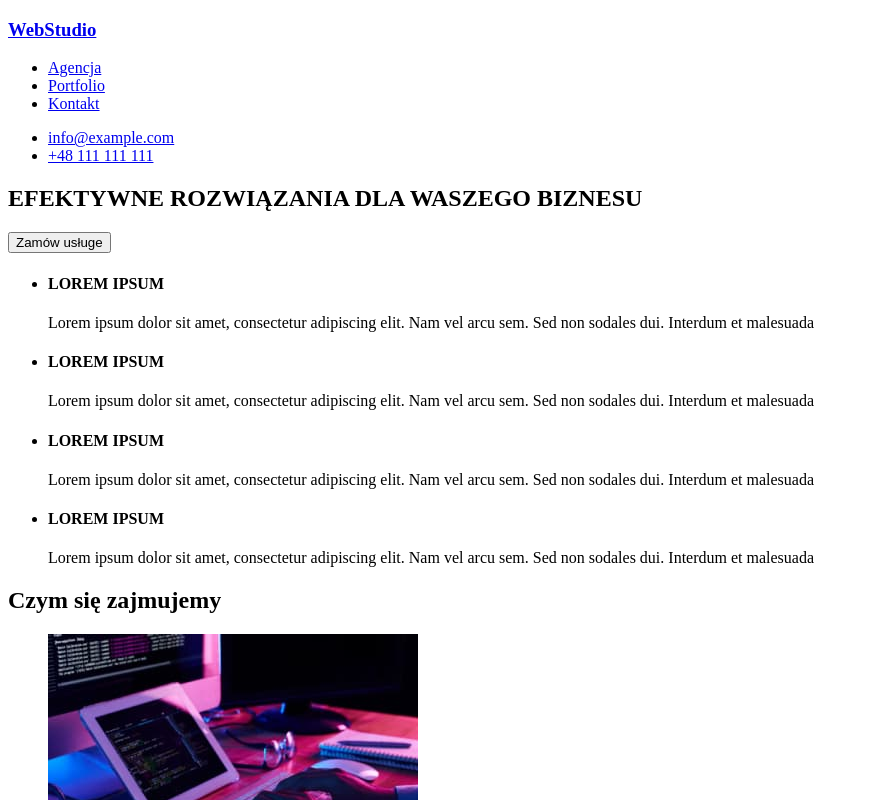
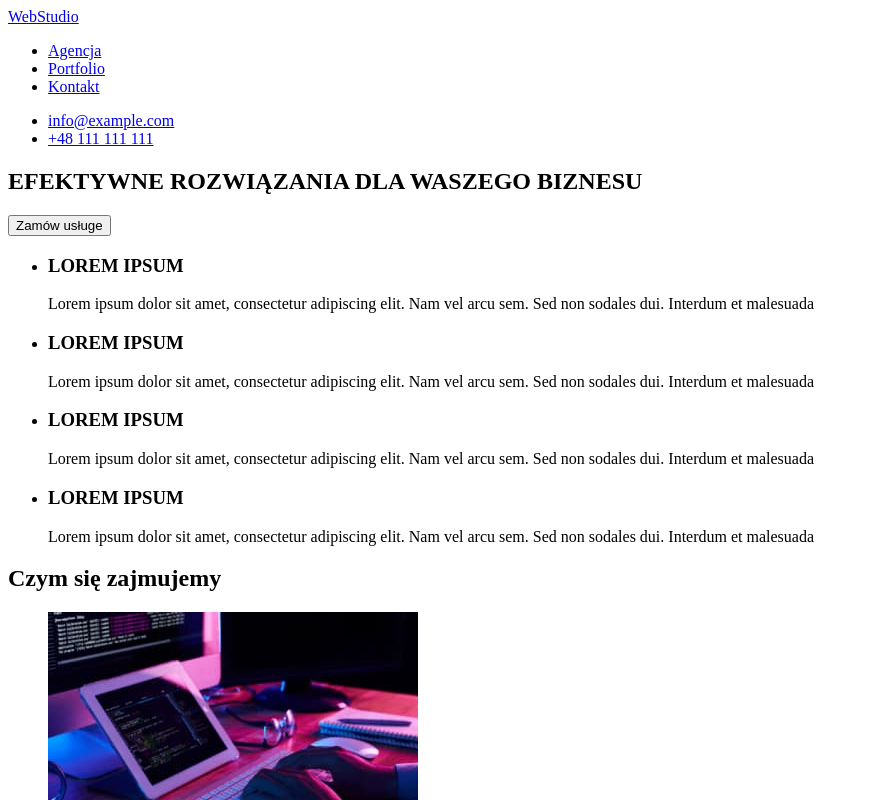
Before and after one commit to hannakaczynska/goit-markup-hw-01, a plain HTML site: page index.html in a window 1280 px wide. Shown: the top 800 px of the page, without its empty margins (0-869 px from the left). Drawn offline with Linux system fonts and the light colour scheme.

Commit message:
Update index html file

```diff
--- a/index.html
+++ b/index.html
@@ -10,7 +10,7 @@
   </head>
   <body>
     <header>
-      <h3><a href="/">WebStudio</a></h3>
+      <a href="/">WebStudio</a>
       <nav>
         <ul>
           <li><a href="/">Agencja</a></li>
@@ -33,7 +33,7 @@
       <section>
         <ul>
           <li>
-            <h4>LOREM IPSUM</h4>
+            <h3>LOREM IPSUM</h3>
             <p>
               Lorem ipsum dolor sit amet, consectetur adipiscing elit.
               Nam vel arcu sem. Sed non sodales dui. Interdum et
@@ -41,7 +41,7 @@
             </p>
           </li>
           <li>
-            <h4>LOREM IPSUM</h4>
+            <h3>LOREM IPSUM</h3>
             <p>
               Lorem ipsum dolor sit amet, consectetur adipiscing elit.
               Nam vel arcu sem. Sed non sodales dui. Interdum et
@@ -49,7 +49,7 @@
             </p>
           </li>
           <li>
-            <h4>LOREM IPSUM</h4>
+            <h3>LOREM IPSUM</h3>
             <p>
               Lorem ipsum dolor sit amet, consectetur adipiscing elit.
               Nam vel arcu sem. Sed non sodales dui. Interdum et
@@ -57,7 +57,7 @@
             </p>
           </li>
           <li>
-            <h4>LOREM IPSUM</h4>
+            <h3>LOREM IPSUM</h3>
             <p>
               Lorem ipsum dolor sit amet, consectetur adipiscing elit.
               Nam vel arcu sem. Sed non sodales dui. Interdum et
@@ -159,7 +159,7 @@
     </main>
     <footer>
       <div>
-        <h3><a href="/">WebStudio</a></h3>
+        <a href="/">WebStudio</a>
         <address>m. Warszawa, Aleje Jerozolimskie 21</address>
         <ul>
           <li><a href="/">info@example.com</a></li>
```
